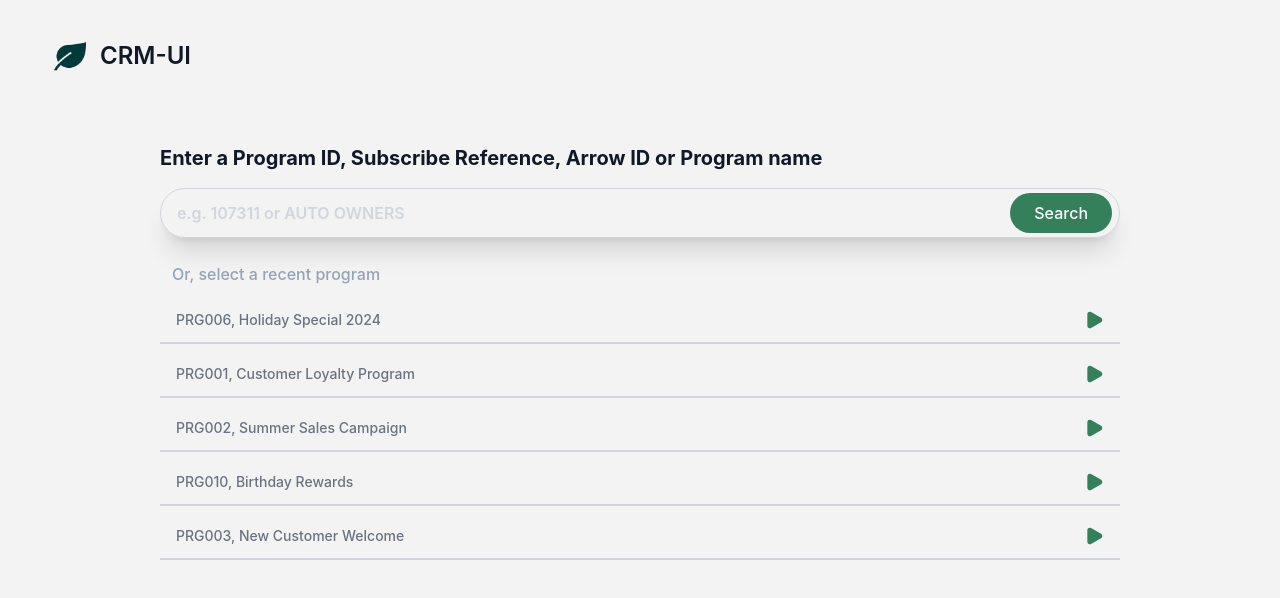
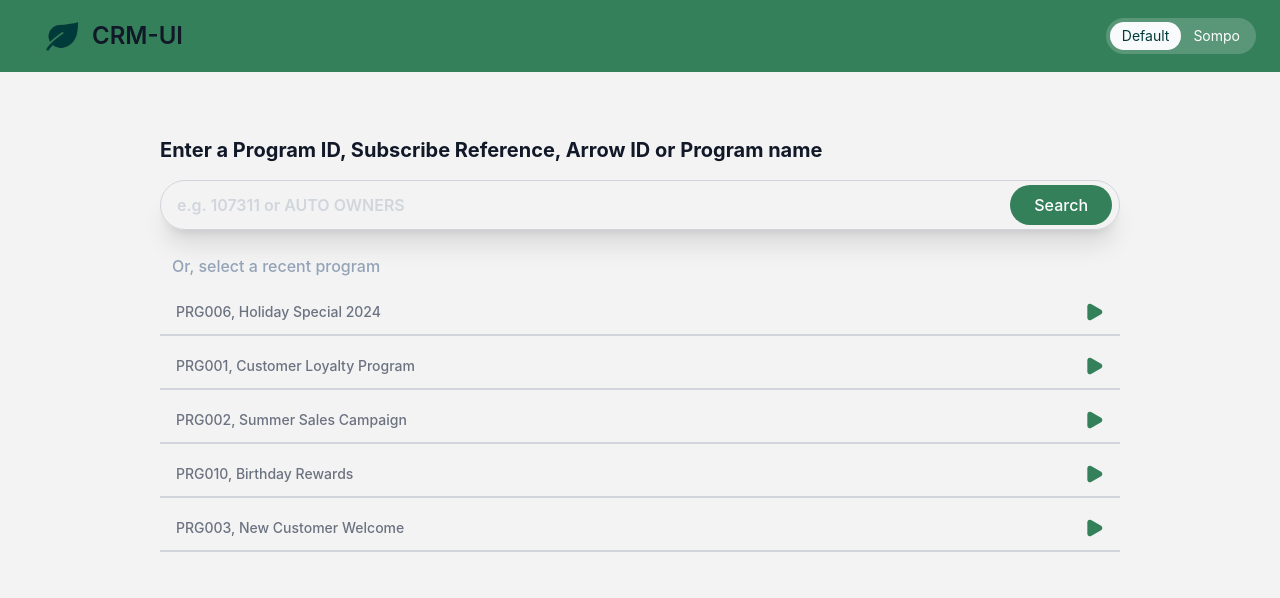
Before and after one commit to Dhrupal3110/demo-project, a React (Vite) app: page / in a window 1280 px wide. Shown: the top 598 px of the page. Built offline with nearby package versions, Linux system fonts and the light colour scheme; no server answers.

Commit message:
Added theme toggle in search program also

```diff
--- a/src/components/SewarchProgram/Header.tsx
+++ b/src/components/SewarchProgram/Header.tsx
@@ -1,11 +1,33 @@
 import React from 'react';
 import logo from '../../assets/logo.png';
+import { useTheme } from '../../context/ThemeContext';
 
 const Header: React.FC = () => {
+  const { name, setName } = useTheme();
   return (
-    <div className="flex items-center gap-3 mb-8 ms-4">
-      <img src={logo} alt="logo" className="w-10 h-12" />
-      <h1 className="text-2xl font-semibold text-gray-800">CRM-UI</h1>
+    <div className="bg-(--color-primary) px-6 py-3 mb-8">
+      <div className="max-w-7xl mx-auto flex items-center justify-between">
+        <div className="flex items-center gap-3  ms-4">
+          <img src={logo} alt="logo" className="w-10 h-12" />
+          <h1 className="text-2xl font-semibold text-gray-800">CRM-UI</h1>
+        </div>
+        <div className="flex items-center bg-(--color-primary-overlay) rounded-full p-1">
+          <button
+            onClick={() => setName('default')}
+            className={`px-3 py-1 rounded-full text-sm ${name === 'default' ? 'bg-white text-(--color-primary-dark)' : 'text-white hover:bg-(--color-primary-overlay-hover)'}`}
+            aria-pressed={name === 'default'}
+          >
+            Default
+          </button>
+          <button
+            onClick={() => setName('sompo')}
+            className={`px-3 py-1 rounded-full text-sm ${name === 'sompo' ? 'bg-white text-(--color-primary-dark)' : 'text-white hover:bg-(--color-primary-overlay-hover)'}`}
+            aria-pressed={name === 'sompo'}
+          >
+            Sompo
+          </button>
+        </div>
+      </div>
     </div>
   );
 };
--- a/src/components/common/ThemeToggle.tsx
+++ /dev/null
@@ -1,21 +0,0 @@
-import { Moon, Sun } from 'lucide-react';
-import { useTheme } from '../../context/ThemeContext';
-
-export function ThemeToggle() {
-  const { mode, toggleMode } = useTheme();
-
-  return (
-    <button
-      onClick={toggleMode}
-      className="p-2 rounded-lg border hover:bg-(--color-hover) transition"
-      style={{ borderColor: 'var(--color-border)' }}
-      title={`Switch to ${mode === 'light' ? 'dark' : 'light'} mode`}
-    >
-      {mode === 'light' ? (
-        <Moon className="w-5 h-5 text-(--color-text)" />
-      ) : (
-        <Sun className="w-5 h-5 text-(--color-warning)" />
-      )}
-    </button>
-  );
-}
--- a/src/pages/SearchProgram.tsx
+++ b/src/pages/SearchProgram.tsx
@@ -83,7 +83,7 @@ const CRMSearchUI: React.FC = () => {
   };
 
   return (
-    <div className="min-h-screen bg-gray-50 p-8">
+    <div className="min-h-screen bg-gray-50">
       <Header />
       <div className="max-w-5xl mx-auto p-8">
         <SearchBar
```
